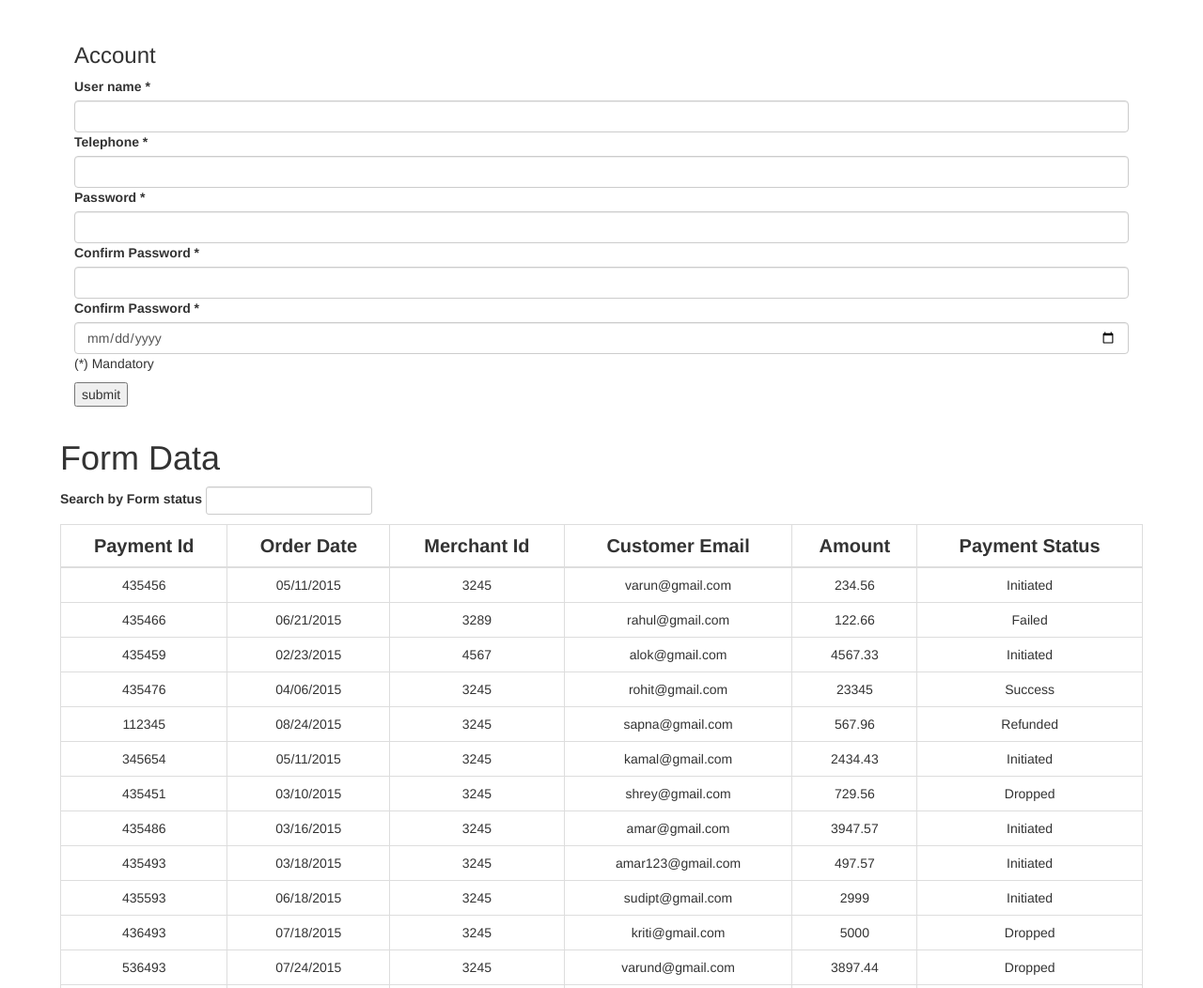
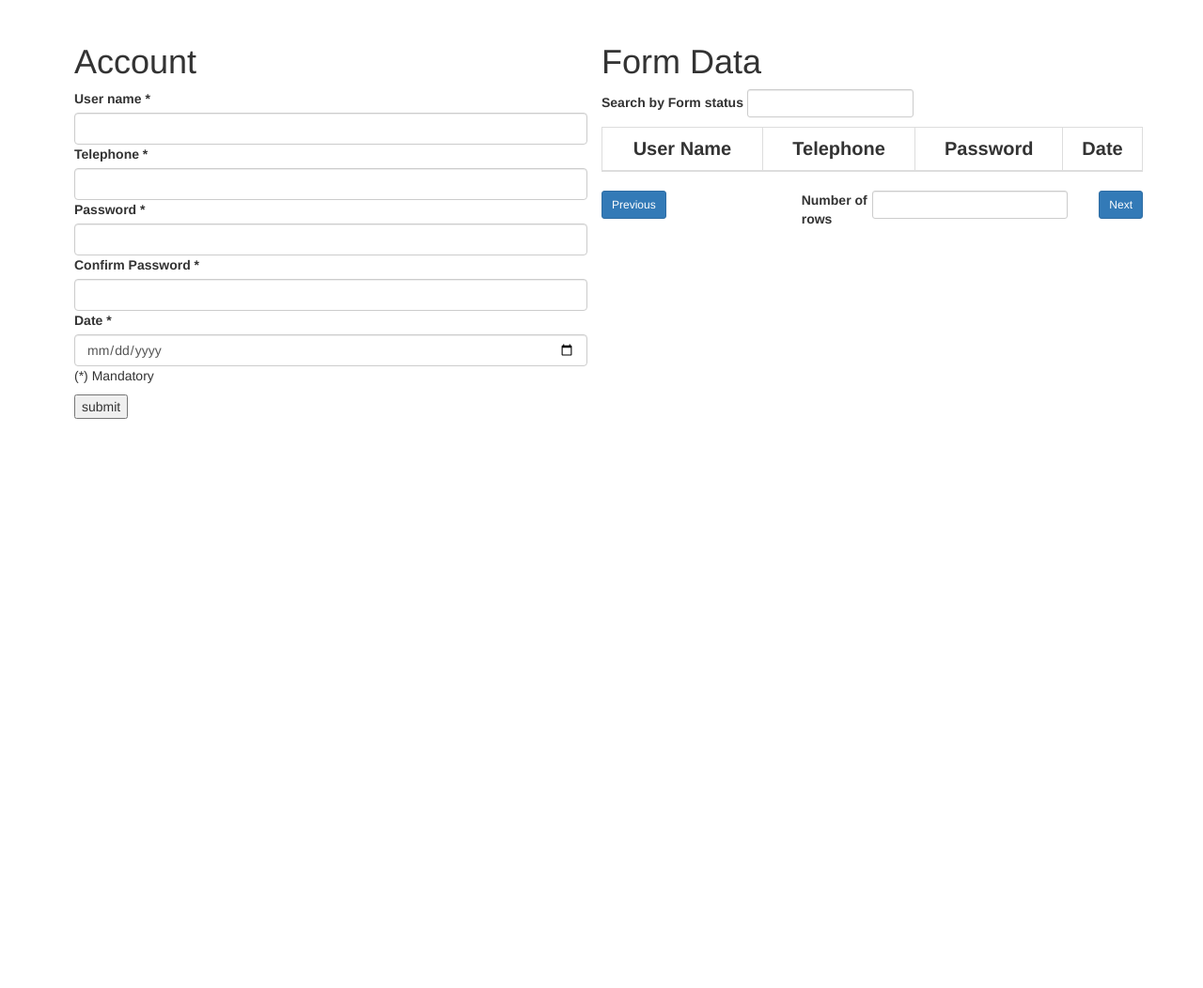
Before and after one commit to skant09/test, a plain HTML site: page index.html in a window 1280 px wide. Shown: the top 1052 px of the page at 94% size. After the commit the page ends 800 px from the top, so only its background shows below. Drawn offline with Linux system fonts and the light colour scheme.

Commit message:
changes to table data reload

```diff
--- a/form.js
+++ b/form.js
@@ -4,29 +4,26 @@ function checkPassword(str) {
 }
 
 function checkForm(form, account) {
-    console.log(form, account);
+
   if (account.userName.value == "") {
     alert("Error: Username cannot be blank!");
     form.userName.focus();
     return false;
   }
+
   if (account.telephone.value == "") {
     alert("Error: telephone cannot be blank!");
     form.telephone.focus();
     return false;
   }
+
   var phoneReg = /^\d{10}$/;
   if (!phoneReg.test(account.telephone.value)) {
     alert("Error: Telephone number should contain only 10 numerics.");
     form.telephone.focus();
     return false;
   }
-  // re = /^\w+$/;
-  // if (!re.test(account.userName.value)) {
-  //   alert("Error: Username must contain only letters, numbers and underscores!");
-  //   form.username.focus();
-  //   return false;
-  // }
+
   if (account.pwd1.value != "" && account.pwd1.value == account.pwd2.value) {
     if (!checkPassword(account.pwd1.value)) {
       alert("The password you have entered is not valid!");
@@ -38,5 +35,21 @@ function checkForm(form, account) {
     account.pwd1.focus();
     return false;
   }
+
+  var user = {
+    email:account.userName.value,
+    telephone: account.telephone.value,
+    password : account.pwd1.value,
+    date: account.date.value
+  }
+
+  if(localStorage.getItem("users") === null){
+    localStorage.setItem("users", JSON.stringify([user]));
+  } else{
+    var users = JSON.parse(localStorage.getItem("users"));
+    users.push(user);
+    localStorage.setItem("users", JSON.stringify(users));
+  }
+  refreshData();
   return true;
 }
--- a/index.html
+++ b/index.html
@@ -11,34 +11,29 @@
 </head>
 
 <body class="container-fluid content" style="margin: 2% 5%;">
-  <div id="example-form">
+  <div class="row">
+    <div id="example-form" class="col-lg-6 col-md-6">
       <div>
-      <h3>Account</h3>
+        <h1>Account</h1>
         <form name="Account">
           <fieldset class="form-group">
-
             <label for="userName">User name *</label>
             <input id="userName" name="userName" type="Email" class="form-control" required>
-
             <label for="telephone">Telephone *</label>
             <input id="telephone" name="telephone" type="tel" class="form-control" required>
-
             <label for="password">Password *</label>
             <input id="password" name="pwd1" type="password" class="form-control" required>
-
             <label for="confirm">Confirm Password *</label>
             <input id="confirm" name="pwd2" type="password" class="form-control" required>
-
-          <label for="Date">Confirm Password *</label>
+            <label for="Date">Date *</label>
             <input id="Date" name="date" type="date" class="form-control" required>
-
             <p>(*) Mandatory</p>
             <input type="button" onclick="checkForm(form, Account);" value="submit">
           </fieldset>
         </form>
       </div>
     </div>
-  <div id="table">
+    <div id="table" class="col-lg-6 col-md-6">
       <div class="row">
         <h1>Form Data</h1>
       </div>
@@ -55,12 +50,10 @@
         <table class="table table-hover table-bordered">
           <thead>
             <tr>
-            <th ondblclick="tableJSON.sort('paymentId');" draggable="true">Payment Id</th>
-            <th ondblclick="tableJSON.sort('orderDate');" draggable="true">Order Date</th>
-            <th ondblclick="tableJSON.sort('merchatId');" draggable="true">Merchant Id</th>
-            <th ondblclick="tableJSON.sort('customerEmail');" draggable="true">Customer Email</th>
-            <th ondblclick="tableJSON.sort('amount');" draggable="true">Amount</th>
-            <th ondblclick="tableJSON.sort('paymentStatus');" draggable="true">Payment Status</th>
+              <th ondblclick="tableJSON.sort('email');" draggable="true">User Name</th>
+              <th ondblclick="tableJSON.sort('telephone');" draggable="true">Telephone</th>
+              <th ondblclick="tableJSON.sort('password');" draggable="true">Password</th>
+              <th ondblclick="tableJSON.sort('date');" draggable="true">Date</th>
             </tr>
           </thead>
           <tbody class="table-striped">
@@ -77,6 +70,7 @@
         </form>
       </div>
     </div>
+  </div>
   <script src="./table.js"></script>
   <script src="form.js"></script>
 </body>
--- a/table.js
+++ b/table.js
@@ -1,14 +1,22 @@
-var tableJSON;
-
+/**
+ *  Author: Suryakant
+ */
 /**
  * Ajax call for fetching local data stored in table.json
  */
-$.when($.ajax('table.json'))
-        .then(function (success) {
-          tableJSON = new table(success.tableData);
-        }, function (error) {
-          console.log(error);
-        });
+// $.when($.ajax('table.json'))
+//         .then(function (success) {
+//           tableJSON = new table(success.tableData);
+//         }, function (error) {
+//           console.log(error);
+//         });
+var tableJSON;
+function refreshData(){
+    tableJSON = new table(JSON.parse(localStorage.getItem("users")));
+}
+if(!tableJSON){
+  refreshData();
+}
 
 
 /**
@@ -17,6 +25,10 @@ $.when($.ajax('table.json'))
  * @constructor
  */
 function table(tableData) {
+  console.log(tableData);
+  if(!tableData){
+    tableData = [];
+  }
 
   this.tableData = tableData;
   this.displayedData = tableData;
```
Lines whose indentation alone changed are shown as unchanged.
